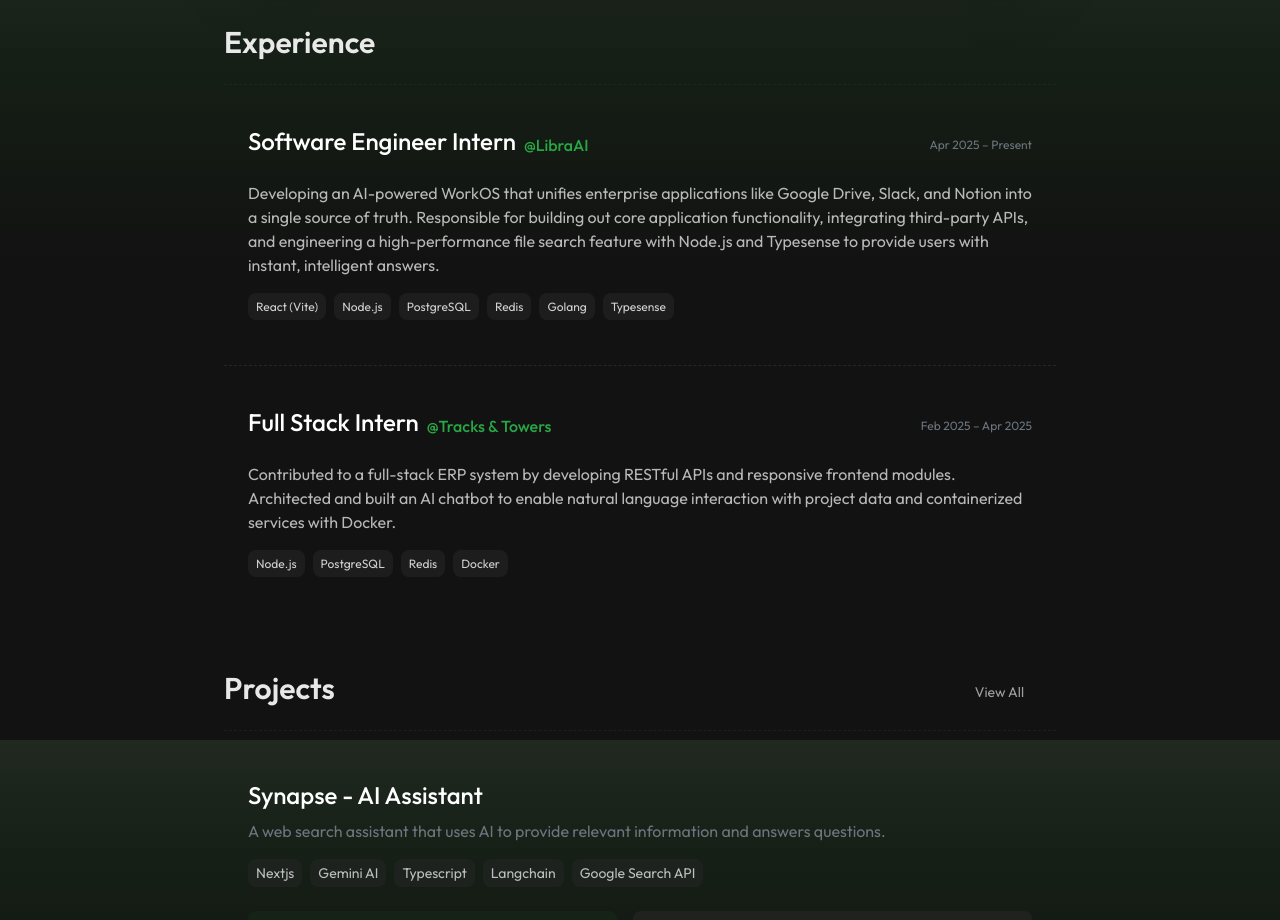
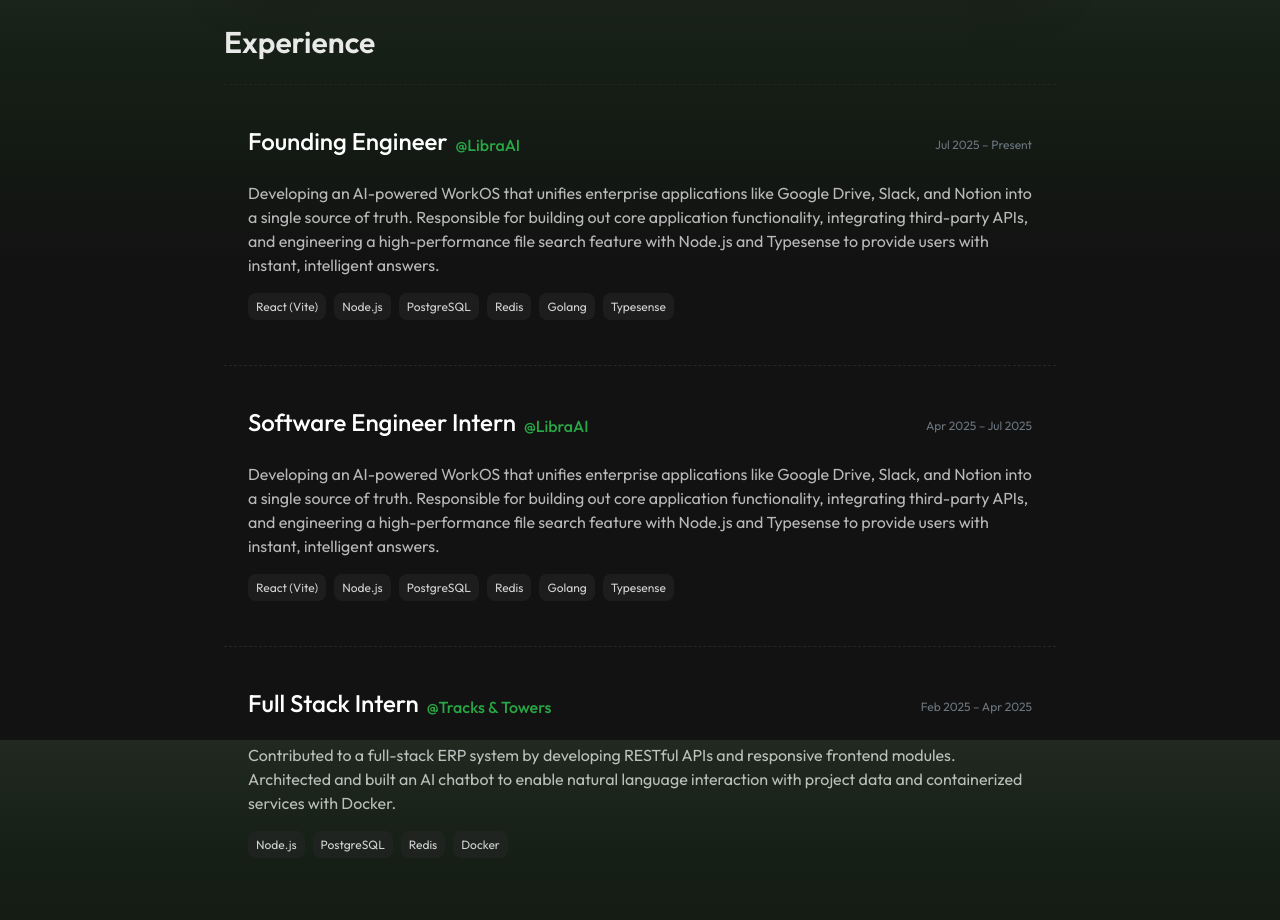
Before and after one commit to synntx/portfolio-v02, a Next.js app: page / in a window 1280 px wide. Shown: the part 860-1780 px from the top of the page. Built offline with nearby package versions, Linux system fonts and the light colour scheme.

Commit message:
Modify experience entries in Experience.tsx
Updated experience details for Founding Engineer role and corrected internship period.

```diff
--- a/src/components/Experience.tsx
+++ b/src/components/Experience.tsx
@@ -1,8 +1,23 @@
 const experiences = [
+   {
+    role: "Founding Engineer",
+    company: "LibraAI",
+    period: "Jul 2025 – Present",
+    description:
+      "Developing an AI-powered WorkOS that unifies enterprise applications like Google Drive, Slack, and Notion into a single source of truth. Responsible for building out core application functionality, integrating third-party APIs, and engineering a high-performance file search feature with Node.js and Typesense to provide users with instant, intelligent answers.",
+    technologies: [
+      "React (Vite)",
+      "Node.js",
+      "PostgreSQL",
+      "Redis",
+      "Golang",
+      "Typesense",
+    ],
+  },
   {
     role: "Software Engineer Intern",
     company: "LibraAI",
-    period: "Apr 2025 – Present",
+    period: "Apr 2025 – Jul 2025",
     description:
       "Developing an AI-powered WorkOS that unifies enterprise applications like Google Drive, Slack, and Notion into a single source of truth. Responsible for building out core application functionality, integrating third-party APIs, and engineering a high-performance file search feature with Node.js and Typesense to provide users with instant, intelligent answers.",
     technologies: [
```
